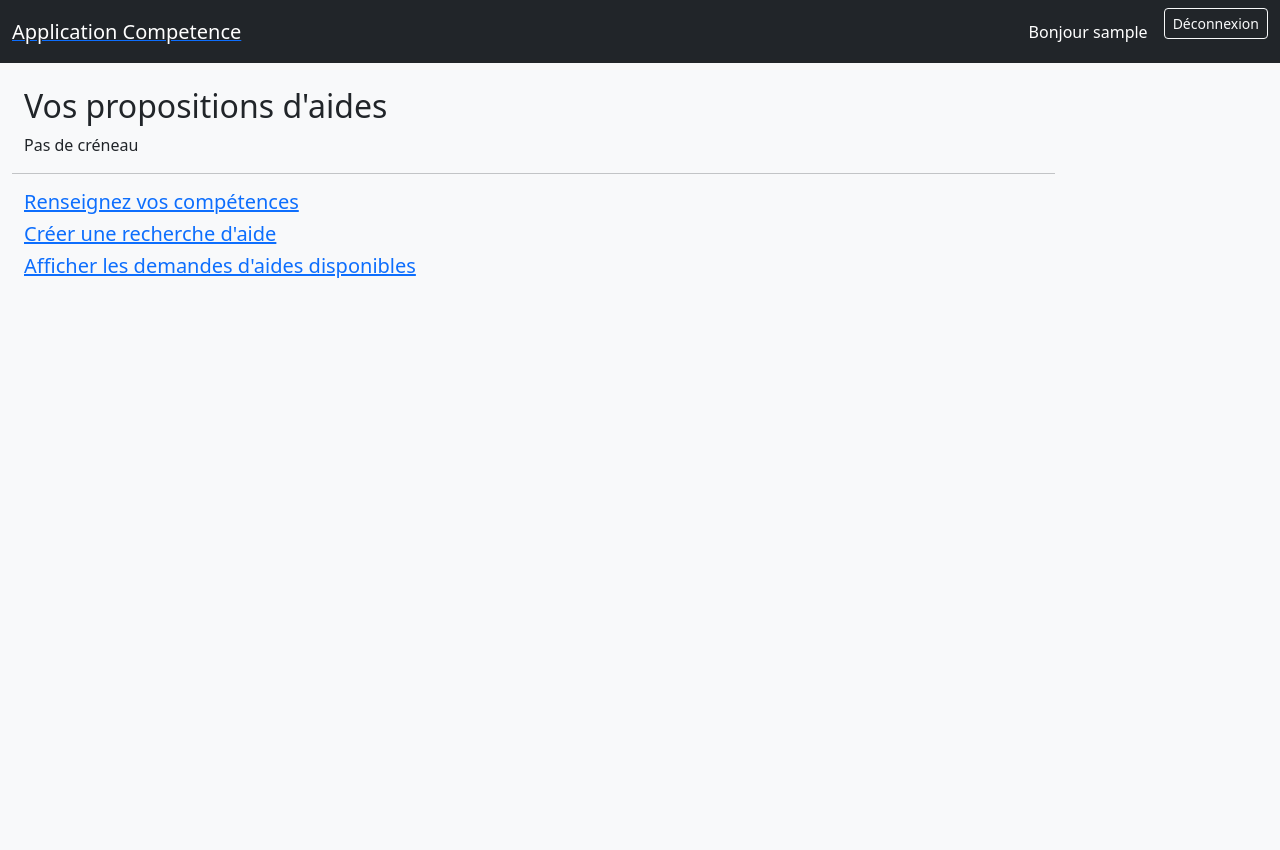
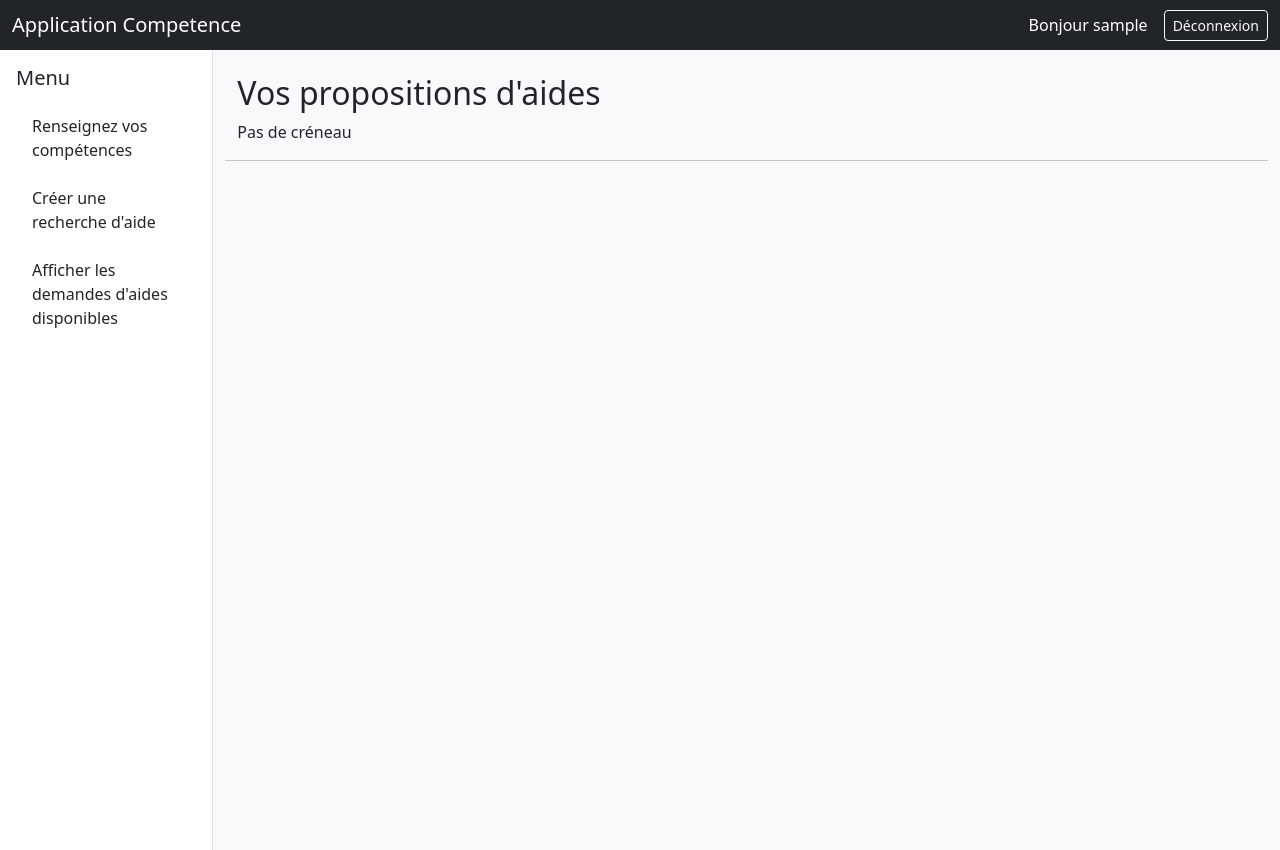
Before and after one commit to DucasseRafael91/EvalPythonDjango, a Django app: page /competences/ in a window 1280 px wide. Before the commit the page ends 278 px from the top, so only its background shows below. Run offline with Django 5.2, Linux system fonts and the light colour scheme; the visitor is signed in with stand-in values (Sample User, id 1); data that the repository does not hold is empty; some libraries are stand-ins or nearby versions.

Commit message:
Ajout de style

```diff
--- a/competences/templates/competences/index.html
+++ b/competences/templates/competences/index.html
@@ -17,17 +17,17 @@
 
 {% block content %}
 {% if not user.is_authenticated %}
+    <h2>Derniéres aides réalisées</h2>
+    <hr>
 <div class="row">
     {% if slots_list %}
         {% for slot in slots_list %}
             <div class="col-md-4 mb-4">
                 <div class="card shadow-sm">
                     <div class="card-body">
-                        <h5 class="card-title">{{ slot.competence }}</h5>
+                        <h5 class="card-title">Compétence : {{ slot.competence }}</h5>
                         <p class="card-text">Activité : {{ slot.activity }}</p>
                         <p class="card-text">Date : {{ slot.date }}</p>
-                        <p class="card-text">Personne ayant initié la demande : Anonyme</p>
-                        <p class="card-text">Personne ayant proposé son aide : Anonyme</p>
                     </div>
                 </div>
             </div>
@@ -57,8 +57,5 @@
         {% endif %}
     <hr>
     </div>
-<h5><a href="{% url 'competences:skills' %}">Renseignez vos compétences</a></h5>
-<h5><a href="{% url 'competences:add' %}">Créer une recherche d'aide</a></h5>
-<h5><a href="{% url 'competences:search' %}">Afficher les demandes d'aides disponibles</a></h5>
 {% endif %}
 {% endblock %}
--- a/templates/base.html
+++ b/templates/base.html
@@ -1,58 +1,76 @@
 {% load static %}
 {% load django_bootstrap5 %}
 
-<html lang="en">
+<!DOCTYPE html>
+<html lang="fr">
 <head>
     <meta charset="UTF-8">
+    <meta name="viewport" content="width=device-width, initial-scale=1">
     <title>{% block title %}Application Competence{% endblock %}</title>
-
     {% bootstrap_css %}
+    <style>
+        /* Sidebar scroll */
+        .sidebar {
+            min-height: 100vh;
+        }
+    </style>
 </head>
 
 <body class="bg-light">
 
 <nav class="navbar navbar-dark bg-dark">
     <div class="container-fluid">
-        <a href="{% url 'competences:index' %}"><span class="navbar-brand mb-0 h1">Application Competence</span></a>
-
+        <a class="navbar-brand mb-0 h1 text-decoration-none" href="{% url 'competences:index' %}">
+            Application Competence
+        </a>
         <div class="d-flex align-items-center text-white">
             {% if user.is_authenticated %}
-                <span class="me-3">
-                    Bonjour {{ user.username }}
-                </span>
+                <span class="me-3">Bonjour {{ user.username }}</span>
                 <form method="post" action="{% url 'competences:logout' %}">
                     {% csrf_token %}
-                    <button type="submit" class="btn btn-outline-light btn-sm">
-                        Déconnexion
-                    </button>
+                    <button type="submit" class="btn btn-outline-light btn-sm">Déconnexion</button>
                 </form>
             {% else %}
-                <a class="btn btn-outline-light btn-sm" href="{% url 'competences:login' %}">
-                    Connexion
-                </a>
+                <a class="btn btn-outline-light btn-sm" href="{% url 'competences:login' %}">Connexion</a>
             {% endif %}
         </div>
     </div>
 </nav>
-
 <div class="container-fluid">
     <div class="row">
-        {% if not user.is_authenticated %}
-        <nav class="col-md-3 col-lg-2 d-md-block bg-white border-end min-vh-100 p-3">
+
+        <nav class="col-md-3 col-lg-2 d-md-block bg-white border-end sidebar p-3">
             <ul class="nav flex-column">
-                <h5 class="mb-3">Toutes nos compétences disponibles</h5>
-                {% block sidebar %}{% endblock %}
+                {% if not user.is_authenticated %}
+                    <h5 class="mb-3">Toutes nos compétences disponibles</h5>
+                    {% block sidebar %}{% endblock %}
+                {% else %}
+                    <h5 class="mb-3">Menu</h5>
+                    <li class="nav-item mb-2">
+                        <a class="nav-link text-dark" href="{% url 'competences:skills' %}">
+                            Renseignez vos compétences
+                        </a>
+                    </li>
+                    <li class="nav-item mb-2">
+                        <a class="nav-link text-dark" href="{% url 'competences:add' %}">
+                            Créer une recherche d'aide
+                        </a>
+                    </li>
+                    <li class="nav-item mb-2">
+                        <a class="nav-link text-dark" href="{% url 'competences:search' %}">
+                            Afficher les demandes d'aides disponibles
+                        </a>
+                    </li>
+                {% endif %}
             </ul>
         </nav>
-        {% endif %}
 
         <main class="col-md-9 col-lg-10 p-4">
             {% block content %}{% endblock %}
         </main>
+
     </div>
 </div>
-
 {% bootstrap_javascript %}
-
 </body>
 </html>
```
